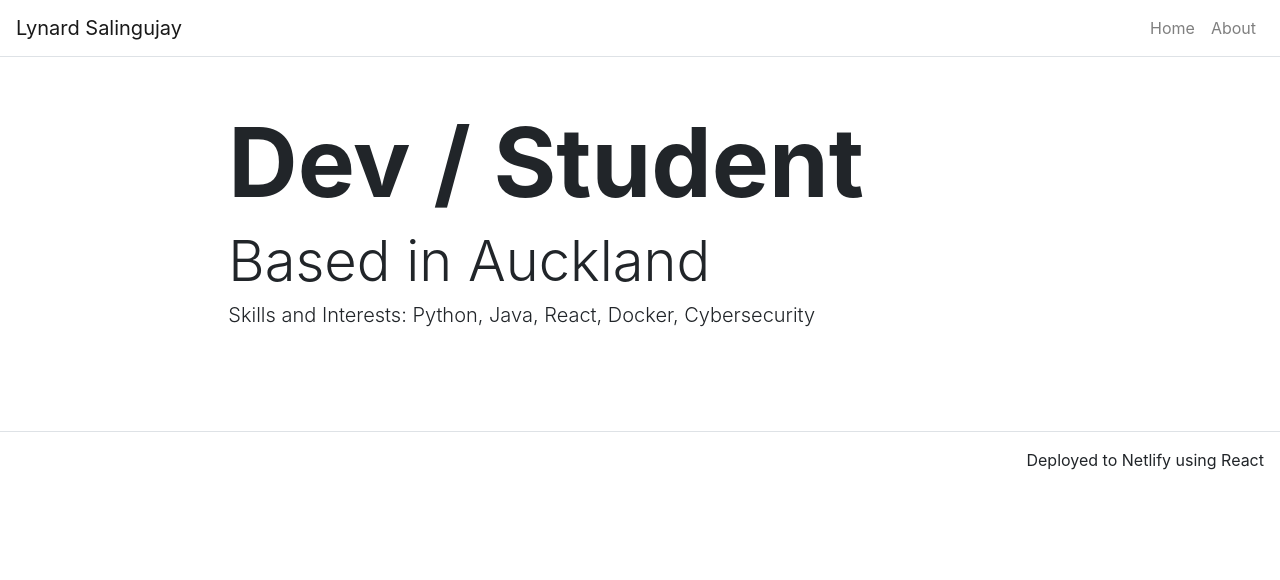
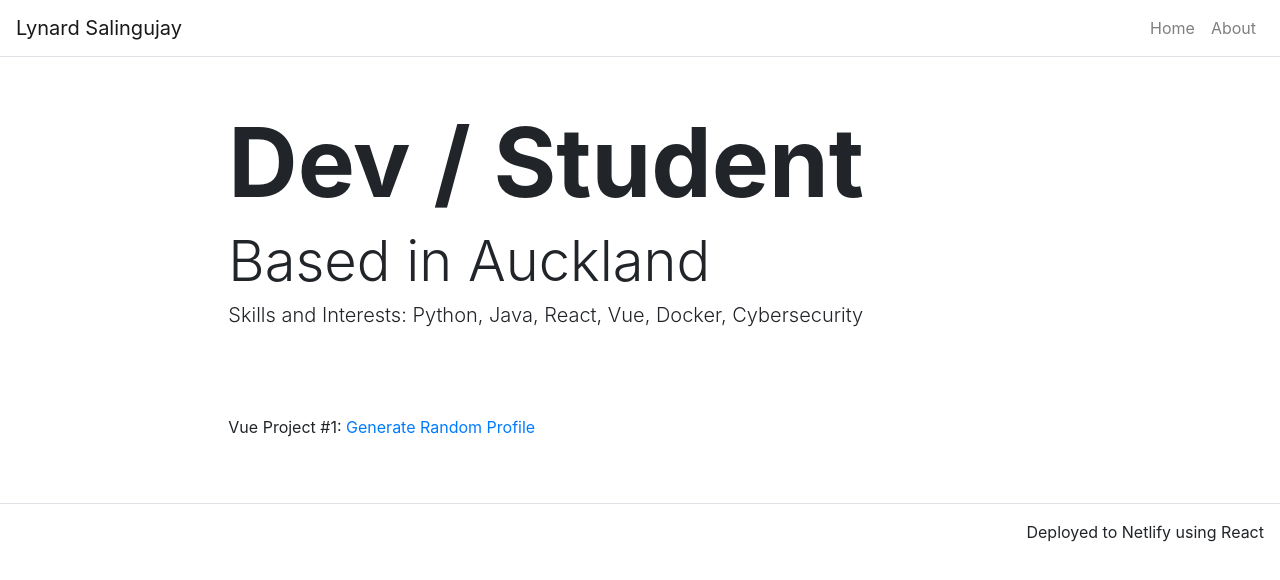
Before and after one commit to lynardsalingujay/portfolio-site, a React (Create React App) app: page / in a window 1280 px wide. Shown: the top 580 px of the page. Built offline with nearby package versions, Linux system fonts and the light colour scheme.

Commit message:
added first vue project

```diff
--- a/src/pages/HomePage.js
+++ b/src/pages/HomePage.js
@@ -1,6 +1,7 @@
 import React from 'react';
 import Hero from '../components/Hero';
 // import Carousel from '../components/Carousel';
+import Content from '../components/Content';
 
 function HomePage(props) {
   return (
@@ -8,8 +9,20 @@ function HomePage(props) {
       <Hero
         title='Dev / Student'
         subTitle='Based in Auckland'
-        text='Skills and Interests: Python, Java, React, Docker, Cybersecurity'
+        text='Skills and Interests: Python, Java, React, Vue, Docker, Cybersecurity'
       />
+      <Content>
+        <p>
+          Vue Project #1:{' '}
+          <a
+            href='https://lynardsalingujay-vue-profile-ran-gen.netlify.app/'
+            target='_blank'
+            rel='noreferrer'
+          >
+            Generate Random Profile
+          </a>
+        </p>
+      </Content>
     </div>
   );
 }
```
